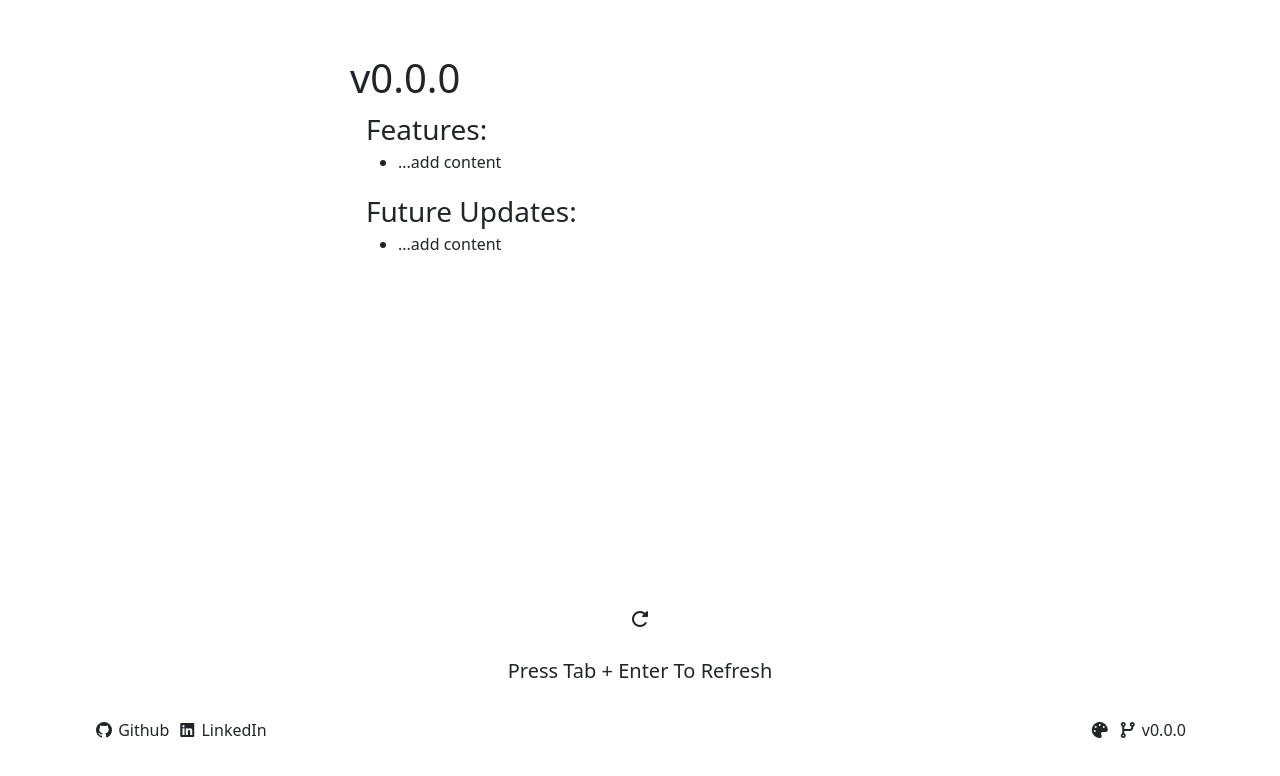
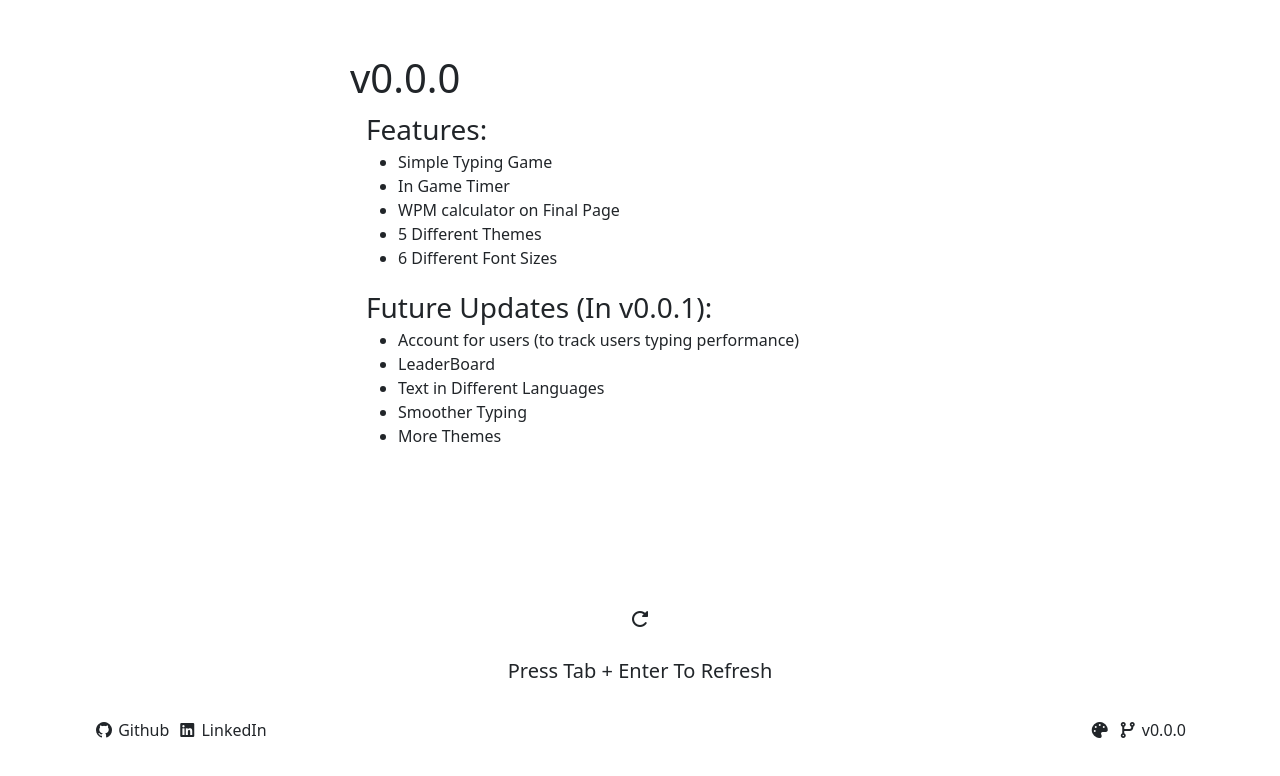
Before and after one commit to Apridonidze/typing-app, a React (Vite) app: page / in a window 1280 px wide. Both pictures are taken after a click on the element "v0.0.0". Shown: the top 776 px of the page. Built offline with nearby package versions, Linux system fonts and the light colour scheme.

Commit message:
added text in versions.jsx

```diff
--- a/src/containers/App.jsx
+++ b/src/containers/App.jsx
@@ -17,7 +17,6 @@ import { useEffect, useRef, useState } from "react";
 const App = () => {
 
 
-  //TODO : add contact in Footer : GitHub, Linkedin, Gmail
   //TODO : add version description if Footer (create component that appends when desc button is clicked)
   //TODO : add text in Unsupported Component ("in our current version your device is not supported")
 
--- a/src/containers/Versions.jsx
+++ b/src/containers/Versions.jsx
@@ -8,15 +8,22 @@ const Versions = () => {
             <span className="fs-3 ps-3">Features:</span>
 
             <ul className="ps-5">
-                <li>...add content</li>
+                <li>Simple Typing Game</li>
+                <li>In Game Timer</li>
+                <li>WPM calculator on Final Page</li>
+                <li>5 Different Themes</li>
+                <li>6 Different Font Sizes</li>
             </ul>
 
-             <span className="fs-3 ps-3">Future Updates:</span>
+             <span className="fs-3 ps-3">Future Updates (In v0.0.1):</span>
 
             <ul className="ps-5">
-                <li>...add content</li>
+                <li>Account for users (to track users typing performance)</li>
+                <li>LeaderBoard</li>
+                <li>Text in Different Languages</li>
+                <li>Smoother Typing</li>
+                <li>More Themes</li>
             </ul>
-
 
         </div>
 
```
